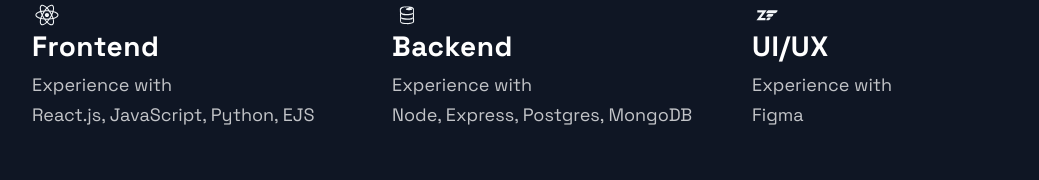
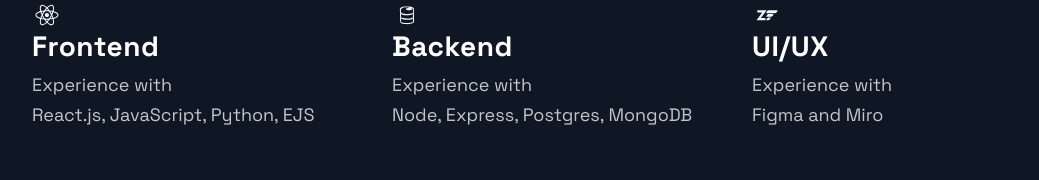
Before and after one commit to harrdev/portfolio, a Next.js app: page / in a window 1280 px wide. Shown: the part 2680-2860 px from the top of the page, without its empty margins (88-1127 px from the left). Built offline with nearby package versions, Linux system fonts and the light colour scheme.

Commit message:
added Miro to list

```diff
--- a/src/components/Technologies/Technologies.js
+++ b/src/components/Technologies/Technologies.js
@@ -34,7 +34,7 @@
         <ListContainer>
           <ListTitle>UI/UX</ListTitle>
           <ListParagraph>Experience with <br />
-          Figma
+          Figma and Miro
           </ListParagraph>
         </ListContainer>
       </ListItem>
```
